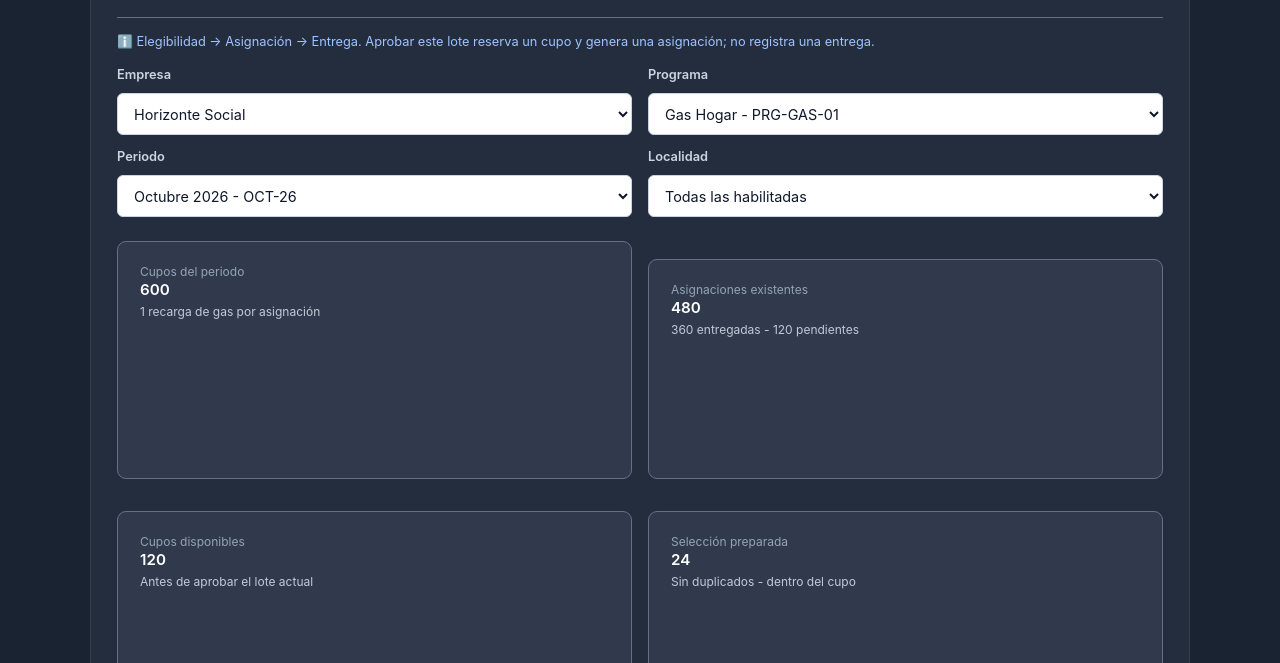
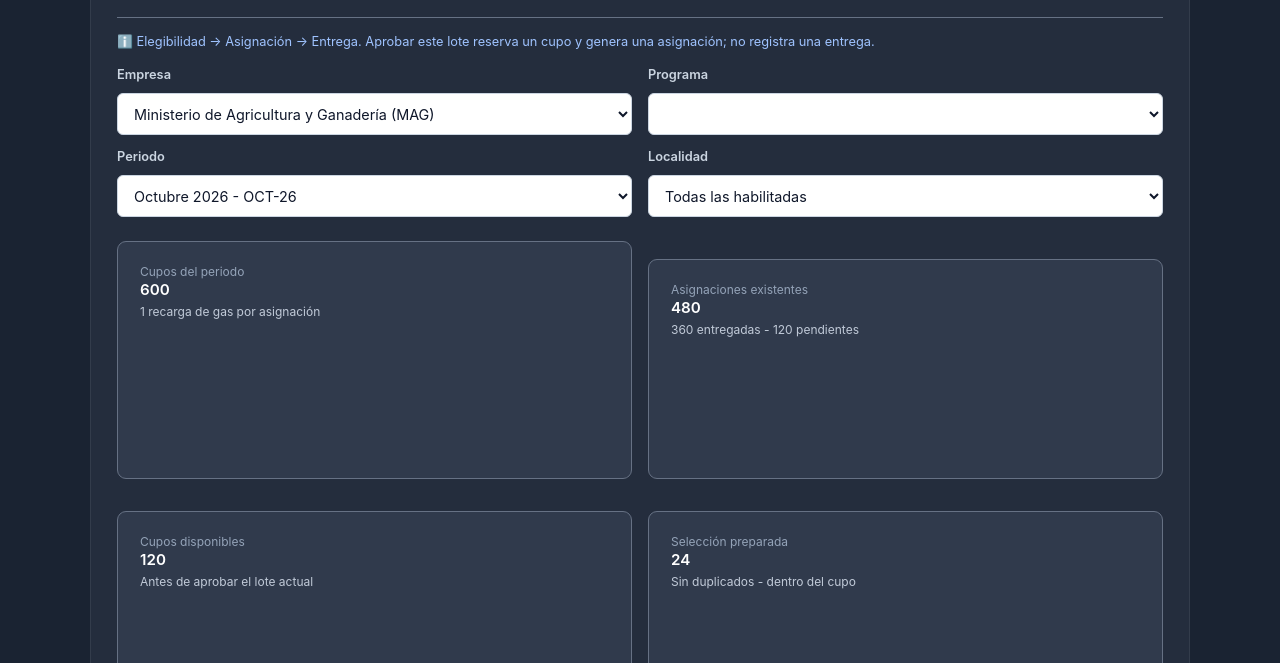
Before and after one commit to josuemaravilla280-netizen/proyecto06-portal-subsidios, a website: page public/asignacion.html in a window 1280 px wide. Shown: the part 137-800 px from the top of the page. Drawn offline with Linux system fonts and the light colour scheme; files whose address does not match are found by name.

Commit message:
Cambio de menu de seleccion

```diff
--- a/public/asignacion.html
+++ b/public/asignacion.html
@@ -25,14 +25,18 @@
     </div>
 
     <!-- Menú de Filtros Superiores utilizando Form Grid adaptado -->
+
     <section class="form-grid" style="margin-bottom: 24px;">
         <div class="field">
             <label>Empresa</label>
-            <select><option>Horizonte Social</option></select>
+            <select><option>Ministerio de Agricultura y Ganadería (MAG)</option>
+            <option>Dirección de Integración</option>
+            <option>FUNDASAL</option>
+            <option>FUSAL</option></select>
         </div>
         <div class="field">
             <label>Programa</label>
-            <select><option>Gas Hogar - PRG-GAS-01</option></select>
+            <select><option></option></select>
         </div>
         <div class="field">
             <label>Periodo</label>
```
